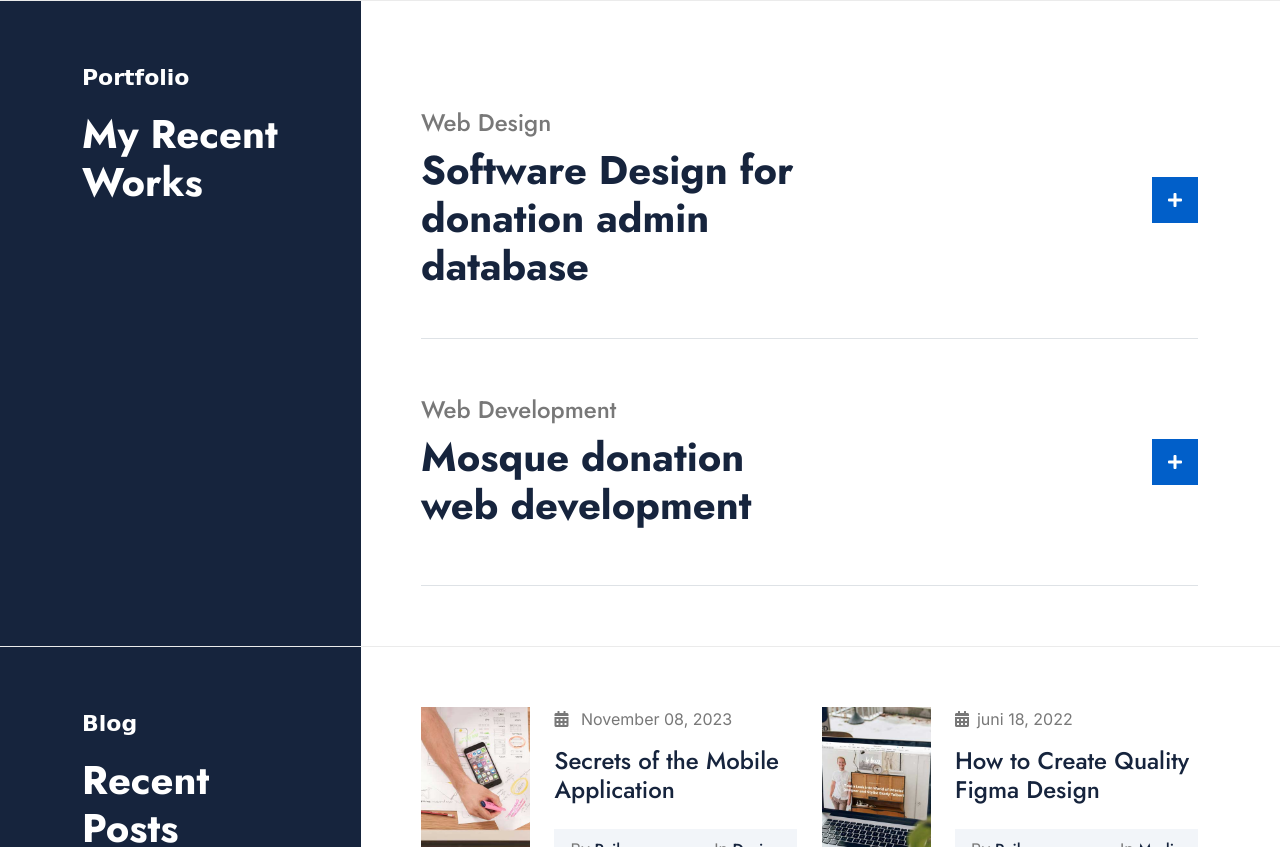
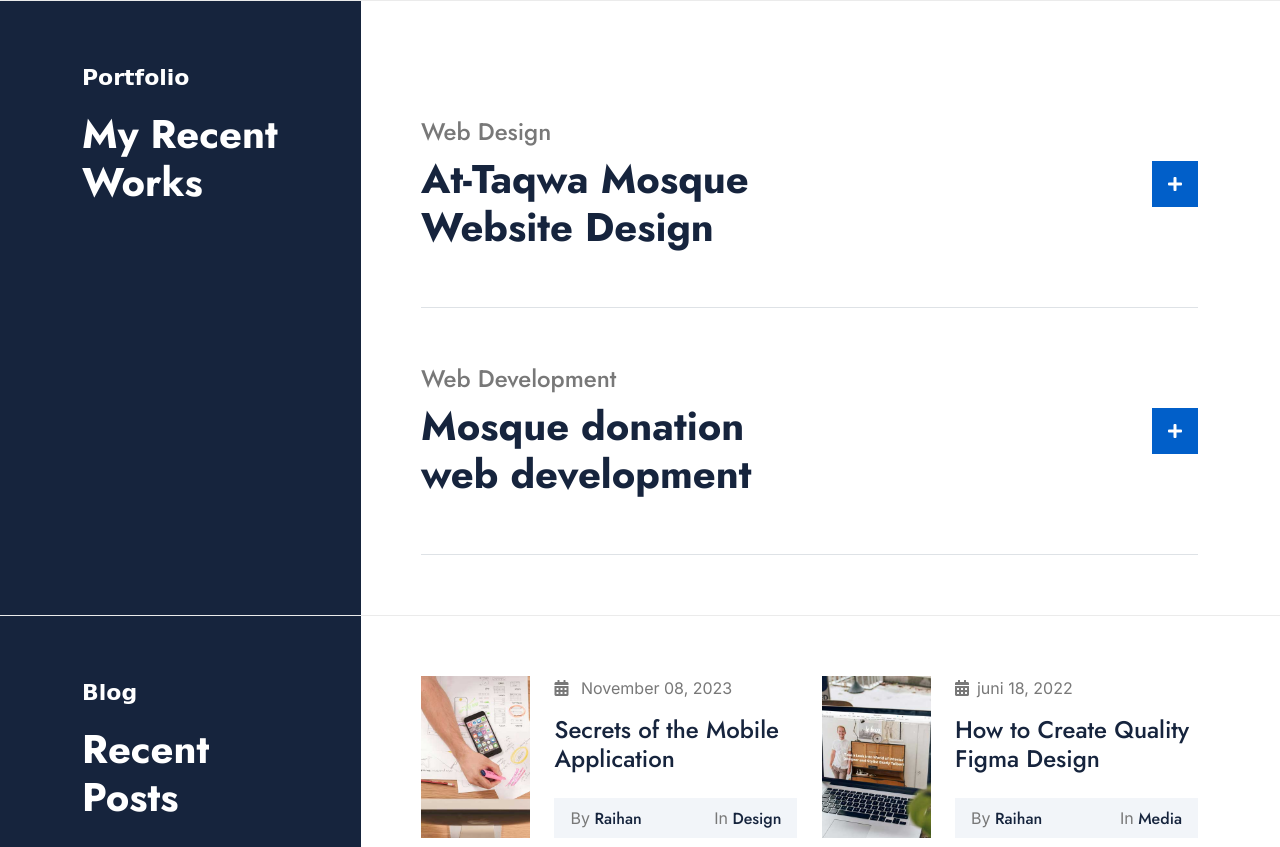
Before and after one commit to rehan912/website-raihan, a plain HTML site: page index.html in a window 1280 px wide. Shown: the part 4419-5266 px from the top of the page. Drawn offline with nearby package versions, Linux system fonts and the light colour scheme; files whose address does not match are found by name; a web font is replaced by a local one.

Commit message:
Update index.html

```diff
--- a/index.html
+++ b/index.html
@@ -480,7 +480,7 @@
                                 <div class="row g-4 align-items-center">
                                     <div class="col-xl-6">
                                         <h4 class="text-body">Web Design</h4>
-                                        <h1 class="display-6 mb-0">Software Design for donation admin database</h1>
+                                        <h1 class="display-6 mb-0">At-Taqwa Mosque Website Design </h1>
                                     </div>
                                     <div class="col-9 col-xl-4">
                                         <div class="portfolio-img">
```
